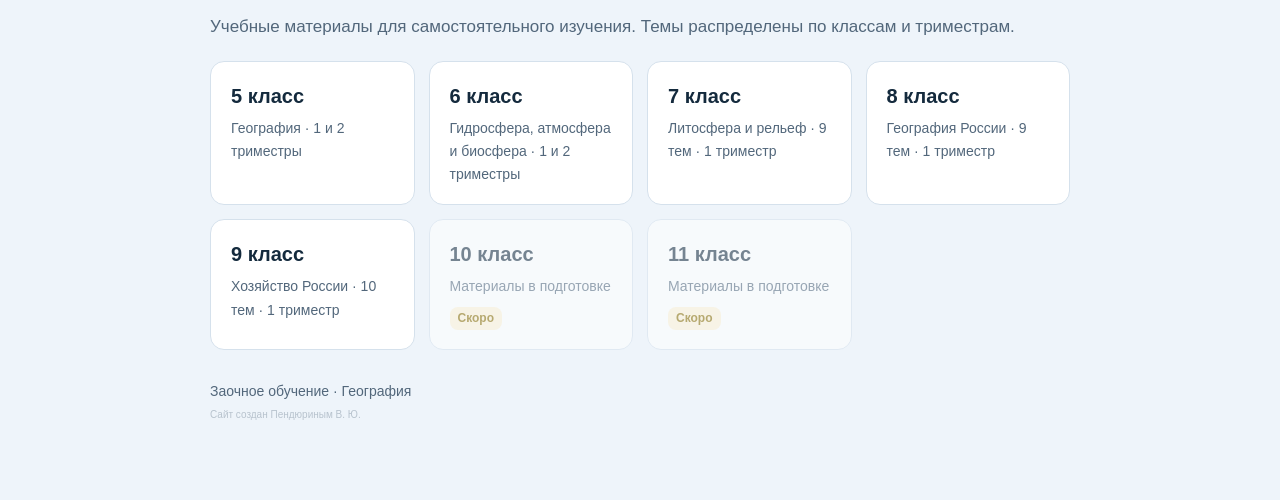
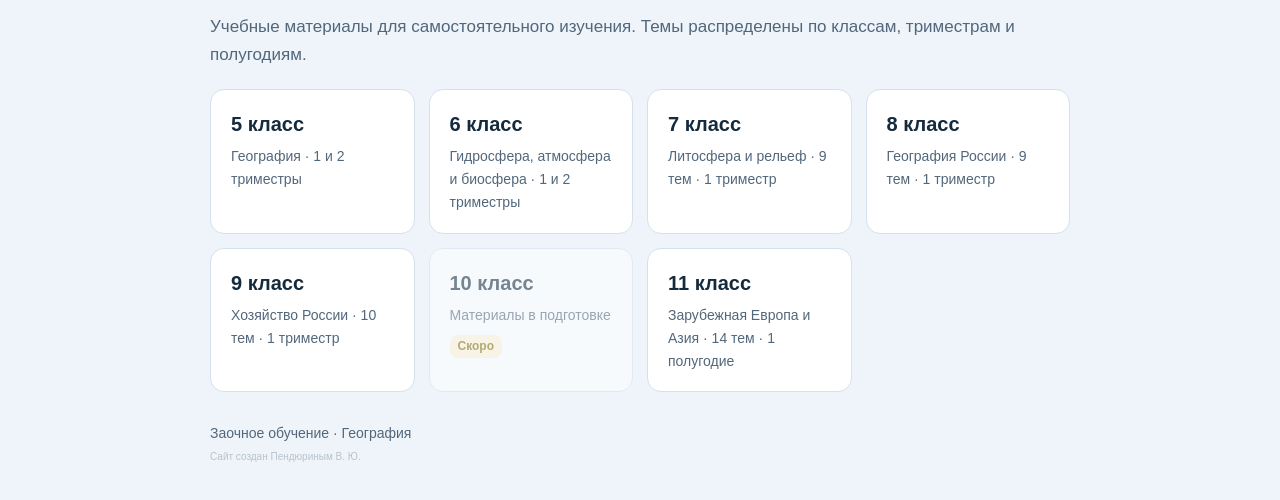
Before and after one commit to tovner/zaochnoe-geo, a plain HTML site: page index.html in a window 1280 px wide. Shown: the part 176-676 px from the top of the page. Drawn offline with Linux system fonts and the light colour scheme.

Commit message:
Добавить 11 класс на главную страницу

```diff
--- a/index.html
+++ b/index.html
@@ -28,7 +28,7 @@ footer{color:var(--muted);font-size:14px;margin-top:30px}
 <main class="page">
 <div class="eyebrow">Заочное обучение · География</div>
 <h1>Выбери свой класс</h1>
-<p class="lead">Учебные материалы для самостоятельного изучения. Темы распределены по классам и триместрам.</p>
+<p class="lead">Учебные материалы для самостоятельного изучения. Темы распределены по классам, триместрам и полугодиям.</p>
 
 <div class="classes">
 <a class="cls" href="5/index.html"><b>5 класс</b><span>География · 1 и 2 триместры</span></a>
@@ -37,7 +37,7 @@ footer{color:var(--muted);font-size:14px;margin-top:30px}
 <a class="cls" href="8/index.html"><b>8 класс</b><span>География России · 9 тем · 1 триместр</span></a>
 <a class="cls" href="9/index.html"><b>9 класс</b><span>Хозяйство России · 10 тем · 1 триместр</span></a>
 <div class="cls soon"><b>10 класс</b><span>Материалы в подготовке</span><em>Скоро</em></div>
-<div class="cls soon"><b>11 класс</b><span>Материалы в подготовке</span><em>Скоро</em></div>
+<a class="cls" href="11/index.html"><b>11 класс</b><span>Зарубежная Европа и Азия · 14 тем · 1 полугодие</span></a>
 </div>
 
 <footer>Заочное обучение · География<span style="display:block;margin-top:4px;font-size:10px;opacity:.35">Сайт создан Пендюриным В. Ю.</span></footer>
```
